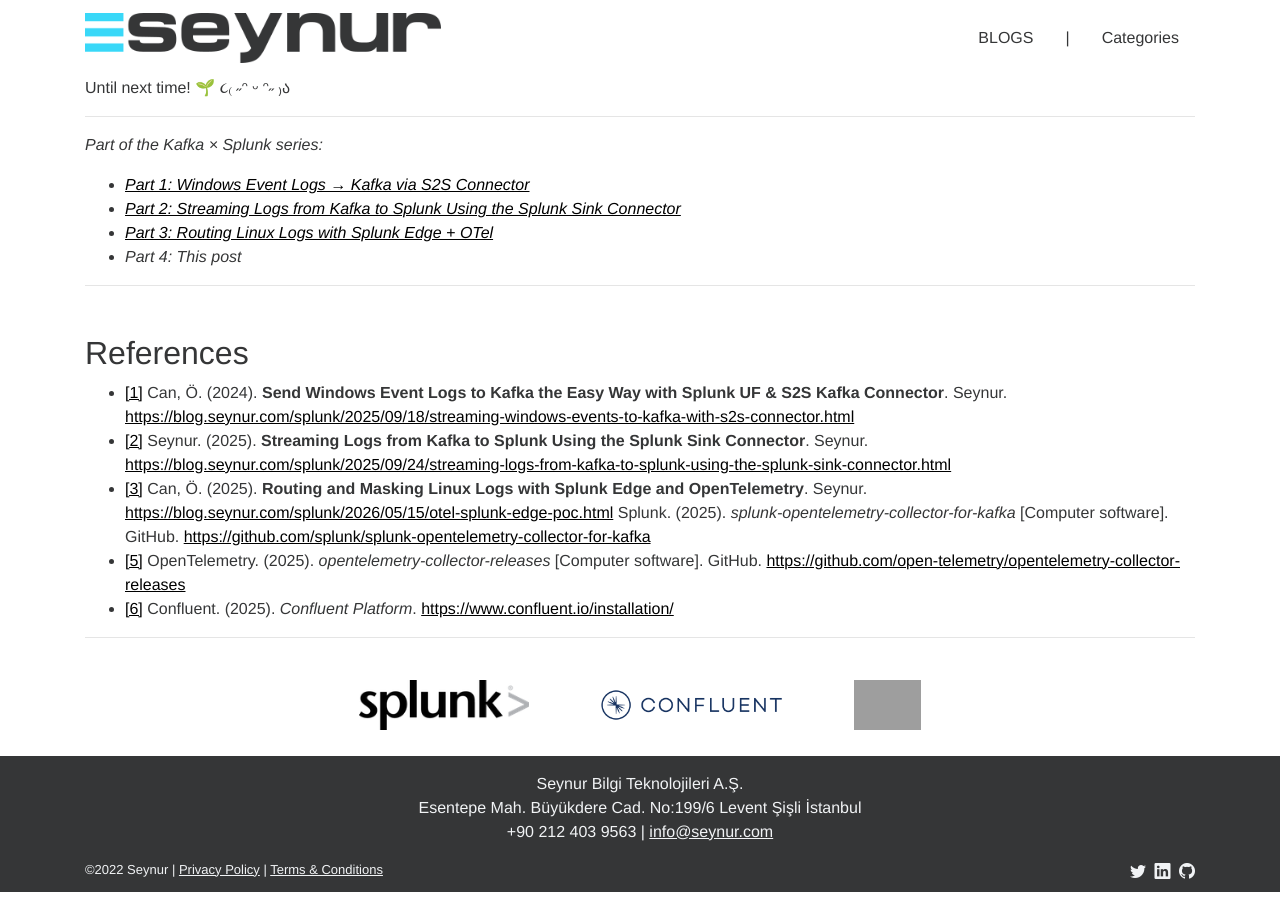
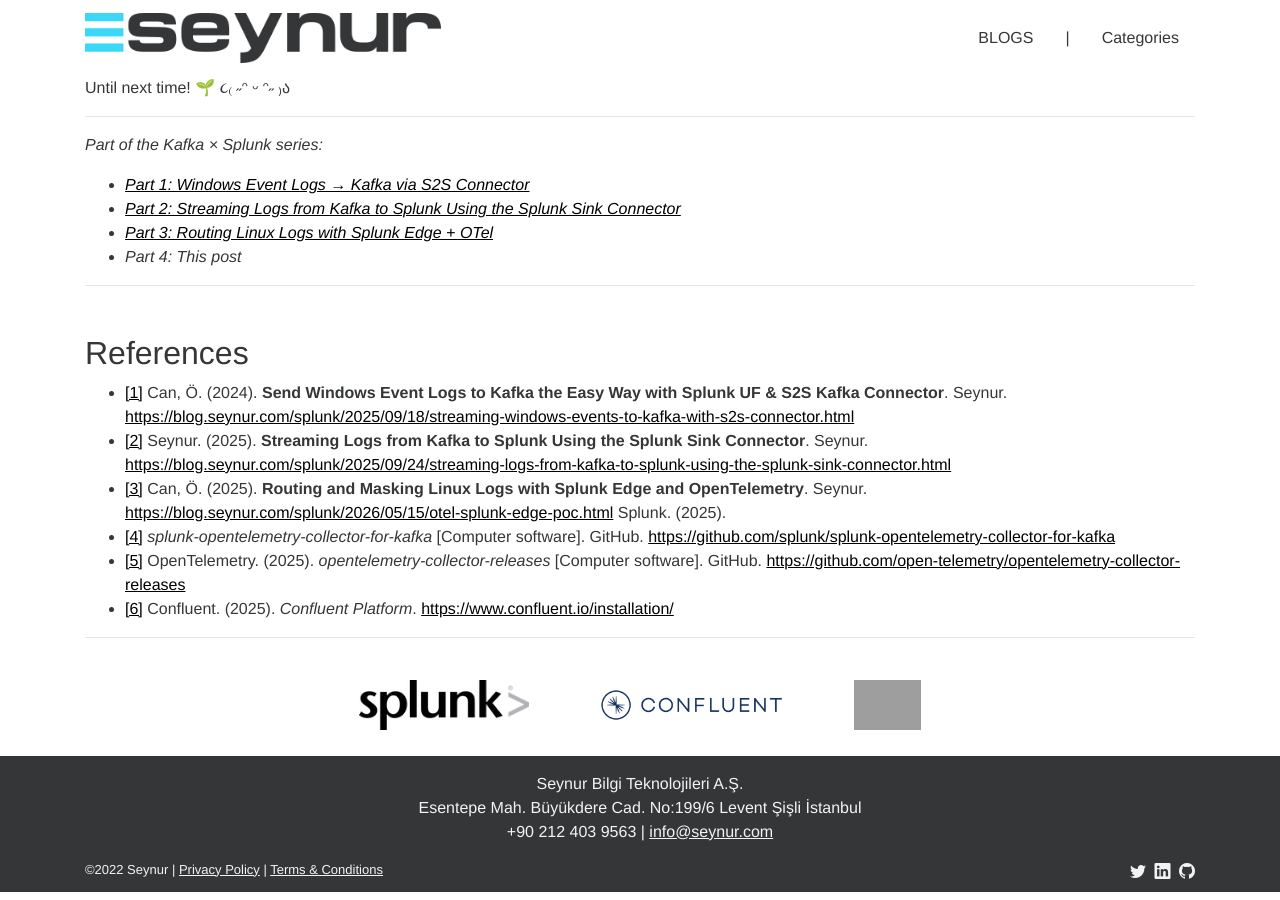
Before and after one commit to seynur/blog, a Jekyll site: the page built from _posts/2026-06-19-kafka-otel-splunk.md, in a window 1280 px wide and 900 px high, scrolled down 6827 px. Built offline with Jekyll 4.4.1, drawn with Linux system fonts in a browser that asks for light colours; nearby versions of some CDN libraries; grey boxes are pictures that could not be loaded.

```diff
--- a/_posts/2026-06-19-kafka-otel-splunk.md
+++ b/_posts/2026-06-19-kafka-otel-splunk.md
@@ -288,7 +288,8 @@
 
 - [[1]](https://blog.seynur.com/splunk/2025/09/18/streaming-windows-events-to-kafka-with-s2s-connector.html) Can, Ö. (2024). **Send Windows Event Logs to Kafka the Easy Way with Splunk UF & S2S Kafka Connector**. Seynur. [https://blog.seynur.com/splunk/2025/09/18/streaming-windows-events-to-kafka-with-s2s-connector.html](https://blog.seynur.com/splunk/2025/09/18/streaming-windows-events-to-kafka-with-s2s-connector.html)
 - [[2]](https://blog.seynur.com/splunk/2025/09/24/streaming-logs-from-kafka-to-splunk-using-the-splunk-sink-connector.html) Seynur. (2025). **Streaming Logs from Kafka to Splunk Using the Splunk Sink Connector**. Seynur. [https://blog.seynur.com/splunk/2025/09/24/streaming-logs-from-kafka-to-splunk-using-the-splunk-sink-connector.html](https://blog.seynur.com/splunk/2025/09/24/streaming-logs-from-kafka-to-splunk-using-the-splunk-sink-connector.html)
-- [[3]](https://blog.seynur.com/splunk/2026/05/15/otel-splunk-edge-poc.html) Can, Ö. (2025). **Routing and Masking Linux Logs with Splunk Edge and OpenTelemetry**. Seynur. [https://blog.seynur.com/splunk/2026/05/15/otel-splunk-edge-poc.html](https://blog.seynur.com/splunk/2026/05/15/otel-splunk-edge-poc.html) Splunk. (2025). *splunk-opentelemetry-collector-for-kafka* [Computer software]. GitHub. [https://github.com/splunk/splunk-opentelemetry-collector-for-kafka](https://github.com/splunk/splunk-opentelemetry-collector-for-kafka)
+- [[3]](https://blog.seynur.com/splunk/2026/05/15/otel-splunk-edge-poc.html) Can, Ö. (2025). **Routing and Masking Linux Logs with Splunk Edge and OpenTelemetry**. Seynur. [https://blog.seynur.com/splunk/2026/05/15/otel-splunk-edge-poc.html](https://blog.seynur.com/splunk/2026/05/15/otel-splunk-edge-poc.html) Splunk. (2025).
+- [[4]](https://github.com/splunk/splunk-opentelemetry-collector-for-kafka) *splunk-opentelemetry-collector-for-kafka* [Computer software]. GitHub. [https://github.com/splunk/splunk-opentelemetry-collector-for-kafka](https://github.com/splunk/splunk-opentelemetry-collector-for-kafka)
 - [[5]](https://github.com/open-telemetry/opentelemetry-collector-releases) OpenTelemetry. (2025). *opentelemetry-collector-releases* [Computer software]. GitHub. [https://github.com/open-telemetry/opentelemetry-collector-releases](https://github.com/open-telemetry/opentelemetry-collector-releases)
 - [[6]](https://www.confluent.io/installation/) Confluent. (2025). *Confluent Platform*. [https://www.confluent.io/installation/](https://www.confluent.io/installation/)
 
```
